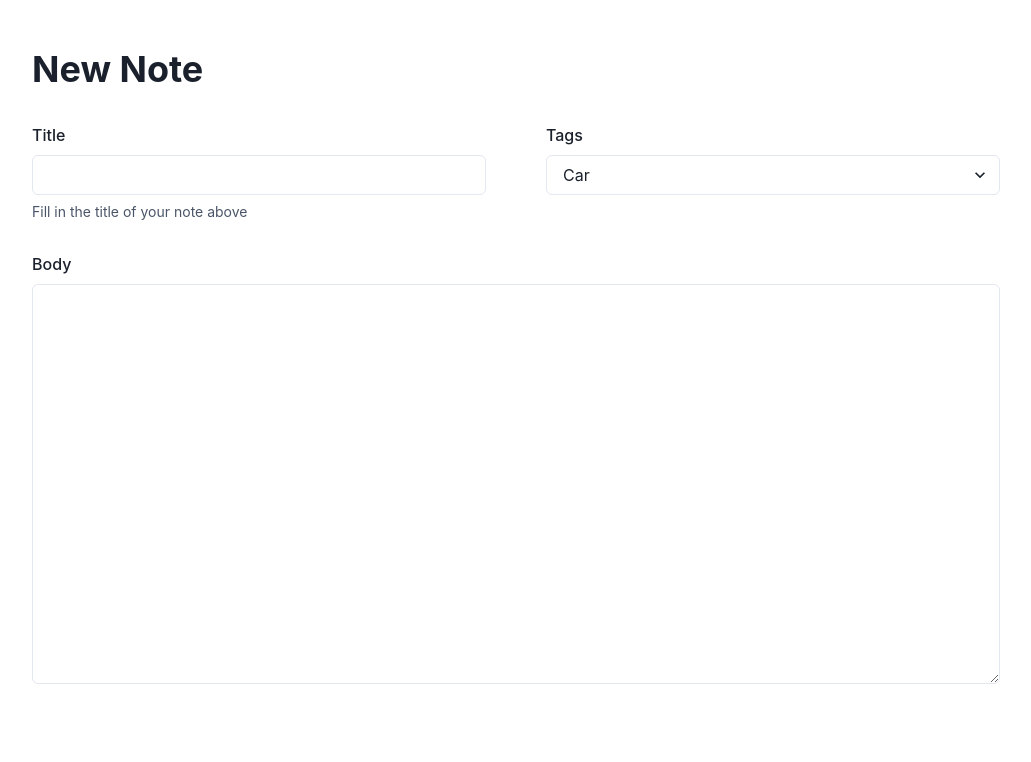
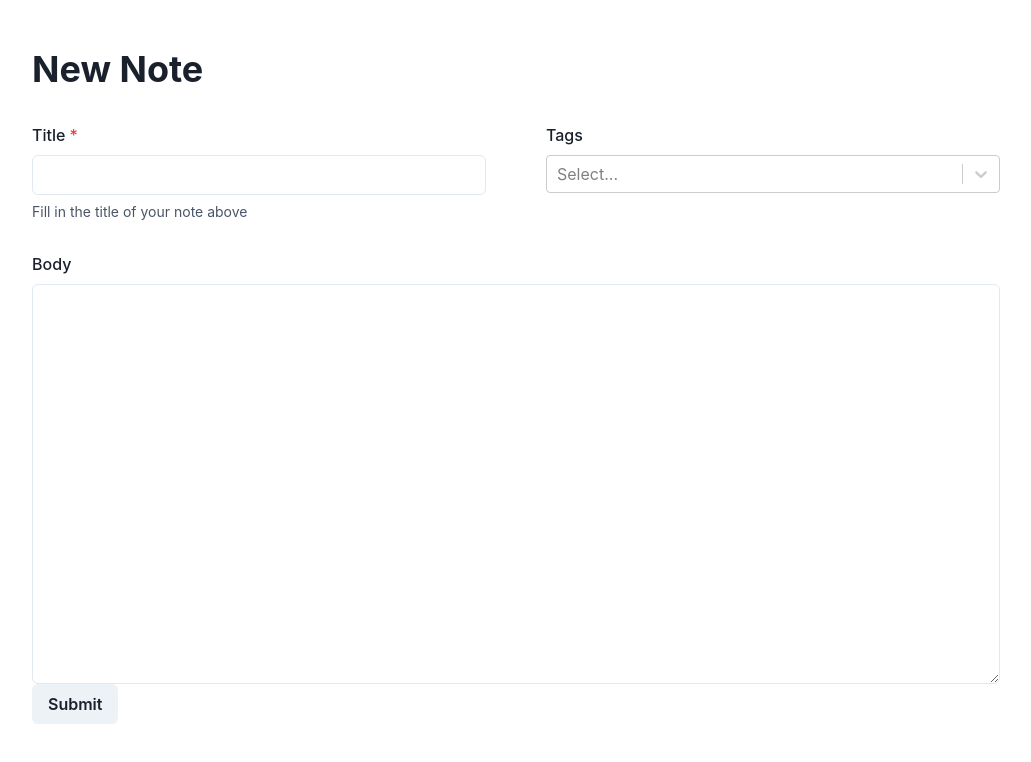
Before and after one commit to akshatsabavat/markdown-note-app, a React (Vite) app in the folder note-app/: page /new in a window 1280 px wide. Shown: the top 762 px of the page, without its empty margins (124-1155 px from the left). Built offline with nearby package versions, Linux system fonts and the light colour scheme.

Commit message:
multi tag react added

```diff
--- a/note-app/src/App.tsx
+++ b/note-app/src/App.tsx
@@ -1,6 +1,21 @@
 import { Container } from "@chakra-ui/react";
 import NewNote from "./pages/NewNote";
 import { Route, Routes, Navigate } from "react-router-dom";
+
+export type Note = {
+  id: string;
+} & NoteData;
+
+export type NoteData = {
+  title: string;
+  markdown: string;
+  tags: Tag[];
+};
+
+export type Tag = {
+  id: string;
+  label: string;
+};
 
 const App = () => {
   return (
--- a/note-app/src/components/Form.tsx
+++ b/note-app/src/components/Form.tsx
@@ -6,29 +6,68 @@ import {
   Textarea,
   Input,
   Select,
+  Button,
 } from "@chakra-ui/react";
-const FormComponent = () => {
+import { useRef, useState } from "react";
+import { NoteData, Tag } from "../App";
+import CreatableSelect from "react-select/creatable";
+
+type FormComponentProps = {
+  onSubmit: (data: NoteData) => void;
+};
+
+const FormComponent: React.FC<FormComponentProps> = ({ onSubmit }) => {
+  const titleRef = useRef<HTMLInputElement>(null);
+  const markdownRef = useRef<HTMLTextAreaElement>(null);
+  const [Tags, setTags] = useState<Tag[]>([]);
+
+  const [formData, setFormData] = useState<NoteData>({
+    title: "",
+    markdown: "",
+    tags: [],
+  });
+
+  const handleSubmit = (event: React.FormEvent<HTMLFormElement>) => {
+    event.preventDefault();
+    setFormData({
+      title: titleRef.current!.value,
+      markdown: markdownRef.current!.value,
+      tags: [],
+    });
+    // onSubmit(formData);
+    console.log(formData);
+  };
+
   return (
-    <form>
+    <form onSubmit={handleSubmit}>
       <Flex marginBottom="2rem" justify="space-between" gap="60px">
-        <FormControl>
+        <FormControl isRequired id="input1">
           <FormLabel>Title</FormLabel>
-          <Input type="text" name="title" />
+          <Input ref={titleRef} type="text" name="title" />
           <FormHelperText>Fill in the title of your note above</FormHelperText>
         </FormControl>
-        <FormControl>
+        <FormControl id="input2">
           <FormLabel>Tags</FormLabel>
-          <Select>
-            <option>Car</option>
-            <option>Bus</option>
-            <option>Train</option>
-          </Select>
+          <CreatableSelect
+            isMulti
+            value={Tags.map((tag) => {
+              return { label: tag.label, value: tag.id };
+            })}
+            onChange={(tagArray) => {
+              setTags(
+                tagArray.map((tag) => {
+                  return { label: tag.label, id: tag.value };
+                })
+              );
+            }}
+          />
         </FormControl>
       </Flex>
-      <FormControl>
+      <FormControl id="textarea">
         <FormLabel>Body</FormLabel>
-        <Textarea height="400px" />
+        <Textarea isRequired ref={markdownRef} height="400px" />
       </FormControl>
+      <Button type="submit">Submit</Button>
     </form>
   );
 };
--- a/package.json
+++ b/package.json
@@ -5,6 +5,7 @@
     "@emotion/styled": "^11.10.6",
     "framer-motion": "^10.2.3",
     "react-hook-form": "^7.43.5",
-    "react-router-dom": "^6.8.2"
+    "react-router-dom": "^6.8.2",
+    "react-select": "^5.7.0"
   }
 }
```
Also changed, not shown: 1 other file (tests, documents, lock files or other folders).
